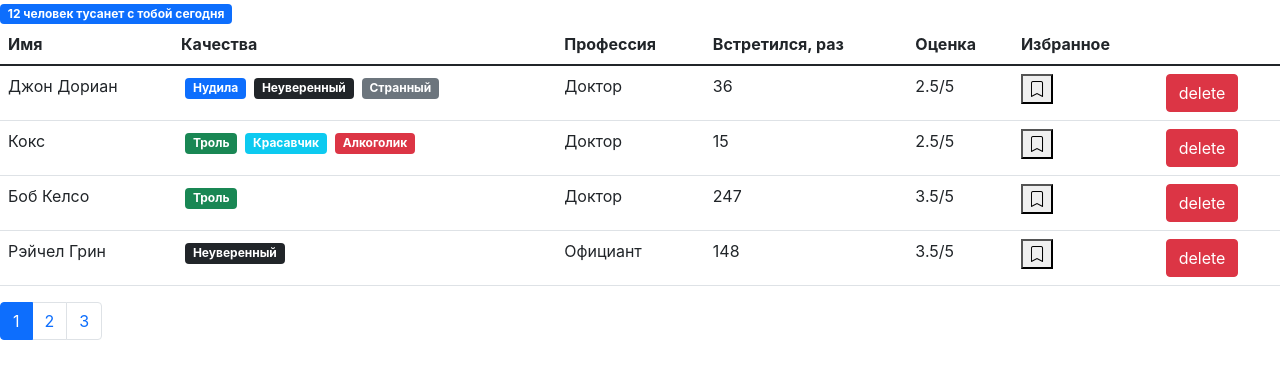
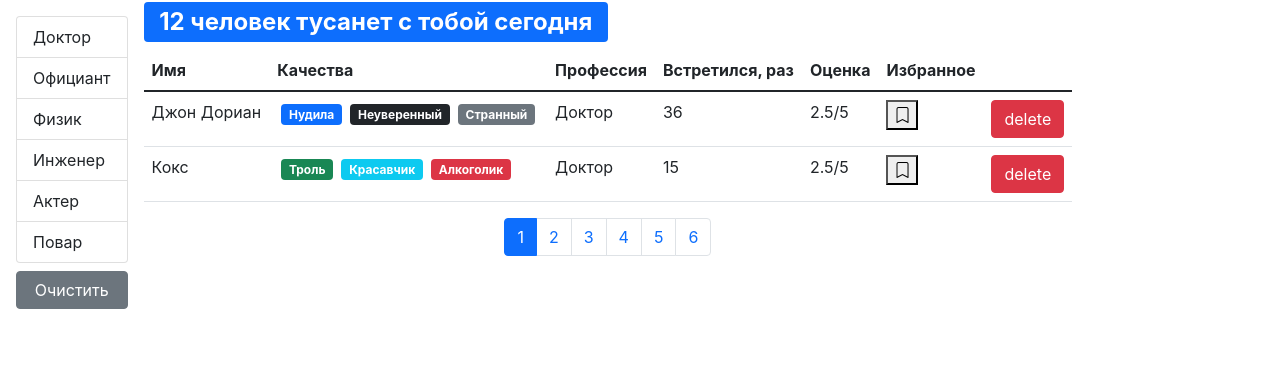
Before and after one commit to realing29/fast-company, a React (Create React App) app: page / in a window 1280 px wide. Shown: the top 378 px of the page. Built offline with nearby package versions, Linux system fonts and the light colour scheme.

Commit message:
complete lesson filtration

```diff
--- a/src/App.js
+++ b/src/App.js
@@ -1,6 +1,5 @@
 import { useState } from "react";
 import api from "./api";
-import SearchStatus from "./components/searchStatus";
 import Users from "./components/users";
 
 const App = () => {
@@ -23,12 +22,7 @@
 
   return (
     <div>
-      <SearchStatus number={users.length} />
-      <Users
-        users={users}
-        handleDelete={handleDelete}
-        handleFavorites={handleFavorites}
-      />
+      <Users users={users} handleDelete={handleDelete} handleFavorites={handleFavorites} />
     </div>
   );
 };
--- /dev/null
+++ b/src/api/fake.api/professions.api.js
@@ -0,0 +1,16 @@
+export const professions = {
+  doctor: { _id: "67rdca3eeb7f6fgeed471818", name: "Доктор" },
+  waiter: { _id: "67rdca3eeb7f6fgeed471820", name: "Официант" },
+  physics: { _id: "67rdca3eeb7f6fgeed471814", name: "Физик" },
+  engineer: { _id: "67rdca3eeb7f6fgeed471822", name: "Инженер" },
+  actor: { _id: "67rdca3eeb7f6fgeed471824", name: "Актер" },
+  cook: { _id: "67rdca3eeb7f6fgeed471829", name: "Повар" },
+};
+const fetchAll = () =>
+  new Promise((resolve) => {
+    window.setTimeout(() => {
+      resolve(professions);
+    }, 1000);
+  });
+
+export default { fetchAll };
--- a/src/api/fake.api/user.api.js
+++ b/src/api/fake.api/user.api.js
@@ -1,11 +1,5 @@
-const professions = {
-  doctor: { _id: "67rdca3eeb7f6fgeed471818", name: "Доктор" },
-  waiter: { _id: "67rdca3eeb7f6fgeed471820", name: "Официант" },
-  physics: { _id: "67rdca3eeb7f6fgeed471814", name: "Физик" },
-  engineer: { _id: "67rdca3eeb7f6fgeed471822", name: "Инженер" },
-  actor: { _id: "67rdca3eeb7f6fgeed471824", name: "Актер" },
-  cook: { _id: "67rdca3eeb7f6fgeed471829", name: "Повар" },
-};
+import { professions } from "./professions.api";
+
 const qualities = {
   tedious: {
     _id: "67rdca3eeb7f6fgeed471198",
--- a/src/api/index.js
+++ b/src/api/index.js
@@ -1,5 +1,7 @@
 import * as users from "./fake.api/user.api";
+import professions from "./fake.api/professions.api";
 const API = {
   users,
+  professions,
 };
 export default API;
--- /dev/null
+++ b/src/components/groupList.jsx
@@ -0,0 +1,30 @@
+import PropTypes from "prop-types";
+const GroupList = ({ items, valueProperty, contentProperty, onItemSelect, selectedItem }) => {
+  return (
+    <ul className="list-group">
+      {Object.keys(items).map((key) => (
+        <li
+          key={items[key][valueProperty]}
+          className={"list-group-item" + (items[key] === selectedItem ? " active" : "")}
+          onClick={() => onItemSelect(items[key])}
+          role="button"
+        >
+          {items[key][contentProperty]}
+        </li>
+      ))}
+    </ul>
+  );
+};
+GroupList.defaultProps = {
+  valueProperty: "_id",
+  contentProperty: "name",
+};
+GroupList.propTypes = {
+  items: PropTypes.oneOfType([PropTypes.object, PropTypes.array]),
+  valueProperty: PropTypes.string.isRequired,
+  contentProperty: PropTypes.string.isRequired,
+  onItemSelect: PropTypes.func.isRequired,
+  selectedItem: PropTypes.object,
+};
+
+export default GroupList;
--- a/src/components/searchStatus.jsx
+++ b/src/components/searchStatus.jsx
@@ -3,7 +3,9 @@
 const SearchStatus = ({ number }) => {
   if (number === 0) {
     return (
-      <span className="badge bg-danger">Никто с тобой не тусанет сегодня</span>
+      <h2>
+        <span className="badge bg-danger">Никто с тобой не тусанет сегодня</span>
+      </h2>
     );
   }
 
@@ -13,9 +15,11 @@
     a = "а";
   }
   return (
-    <span className="badge bg-primary">
-      {number} человек{a} тусанет с тобой сегодня
-    </span>
+    <h2>
+      <span className="badge bg-primary">
+        {number} человек{a} тусанет с тобой сегодня
+      </span>
+    </h2>
   );
 };
 
--- a/src/components/users.jsx
+++ b/src/components/users.jsx
@@ -1,22 +1,59 @@
 import PropTypes from "prop-types";
-import { useState } from "react";
+import { useEffect, useState } from "react";
 import { paginate } from "../utils/paginate";
 import Pagination from "./pagination";
 import User from "./user";
+import api from "../api";
+import GroupList from "./groupList";
+import SearchStatus from "./searchStatus";
 
 const Users = (props) => {
   const { users, ...rest } = props;
-  const count = users.length;
-  const pageSize = 4;
+  const [professions, setProfessions] = useState();
+  const [selectedProf, setSelectedProf] = useState();
+  const pageSize = 2;
   const [currentPage, setCurrentPage] = useState(1);
+
+  useEffect(() => {
+    api.professions.fetchAll().then((data) => setProfessions(data));
+  }, []);
+
+  useEffect(() => {
+    setCurrentPage(1);
+  }, [selectedProf]);
+
+  const handleProfessionSelect = (item) => {
+    setSelectedProf(item);
+  };
+
   const handlePageChange = (pageIndex) => {
     setCurrentPage(pageIndex);
   };
+  const filteredUsers = selectedProf
+    ? users.filter((user) => user.profession === selectedProf)
+    : users;
+  const count = filteredUsers.length;
+  const userCrop = paginate(filteredUsers, currentPage, pageSize);
 
-  const userCrop = paginate(users, currentPage, pageSize);
-
+  const clearFilter = () => {
+    setSelectedProf();
+  };
   return (
-    <>
+    <div className="d-flex">
+      {professions && (
+        <div className="d-flex flex-column flex-shrink-0 p-3">
+          <GroupList
+            selectedItem={selectedProf}
+            items={professions}
+            onItemSelect={handleProfessionSelect}
+          />
+          <button className="btn btn-secondary mt-2" onClick={clearFilter}>
+            Очистить
+          </button>
+        </div>
+      )}
+      <div className="d-flex flex-column">
+        <SearchStatus number={count} />
         {count > 0 && (
           <table className="table">
             <thead>
@@ -37,13 +74,16 @@
             </tbody>
           </table>
         )}
+        <div className="d-flex justify-content-center">
           <Pagination
             itemsCount={count}
             pageSize={pageSize}
             currentPage={currentPage}
             onPageChange={handlePageChange}
           />
-    </>
+        </div>
+      </div>
+    </div>
   );
 };
 
```
Also changed, not shown: .eslintrc.js, .prettierrc.js. Lines whose indentation alone changed are shown as unchanged.
